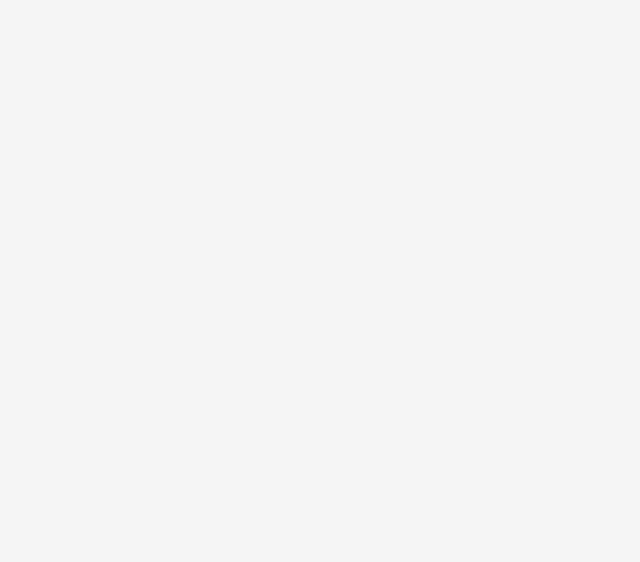
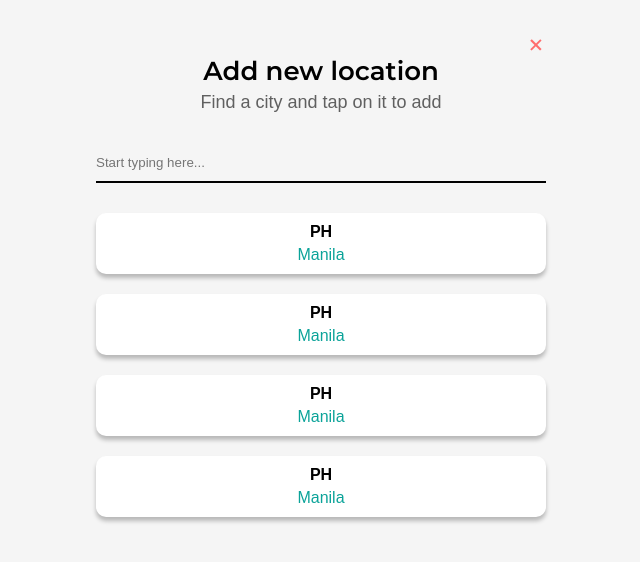
Before and after one commit to bertsss/search-weather, a Vue app: page /add in a window 1280 px wide. Shown: the top 562 px of the page, without its empty margins (319-959 px from the left). Built offline with nearby package versions, Linux system fonts and the light colour scheme; a web font is replaced by a local one.

Commit message:
- Complete Layout style - Added Loading component

```diff
--- a/src/components/BigCard.vue
+++ b/src/components/BigCard.vue
@@ -77,7 +77,7 @@ export default {
 	}
 
 	.weather {
-        font-weight: 100;
+        font-weight: 400;
 		font-size: 18px;
 		color: #0ba399;
 		margin-bottom: 5px;
--- /dev/null
+++ b/src/components/Loading.vue
@@ -0,0 +1,74 @@
+<template>
+    <div class="lds-ellipsis"><div></div><div></div><div></div><div></div></div>
+</template>
+
+<script>
+export default {
+}
+</script>
+
+<style lang="scss" scoped>
+.lds-ellipsis {
+    display: inline-block;
+    position: relative;
+    width: 80px;
+    height: 80px;
+}
+
+.lds-ellipsis div {
+    position: absolute;
+    top: 33px;
+    width: 13px;
+    height: 13px;
+    border-radius: 50%;
+    background: #55c5be;
+    animation-timing-function: cubic-bezier(0, 1, 1, 0);
+}
+
+.lds-ellipsis div:nth-child(1) {
+    left: 8px;
+    animation: lds-ellipsis1 0.6s infinite;
+}
+
+.lds-ellipsis div:nth-child(2) {
+    left: 8px;
+    animation: lds-ellipsis2 0.6s infinite;
+}
+
+.lds-ellipsis div:nth-child(3) {
+    left: 32px;
+    animation: lds-ellipsis2 0.6s infinite;
+}
+
+.lds-ellipsis div:nth-child(4) {
+    left: 56px;
+    animation: lds-ellipsis3 0.6s infinite;
+}
+
+@keyframes lds-ellipsis1 {
+    0% {
+        transform: scale(0);
+    }
+    100% {
+        transform: scale(1);
+    }
+}
+
+@keyframes lds-ellipsis3 {
+    0% {
+        transform: scale(1);
+    }
+    100% {
+        transform: scale(0);
+    }
+}
+
+@keyframes lds-ellipsis2 {
+    0% {
+        transform: translate(0, 0);
+    }
+    100% {
+        transform: translate(24px, 0);
+    }
+}
+</style>
--- a/src/components/SmallCard.vue
+++ b/src/components/SmallCard.vue
@@ -1,5 +1,5 @@
 <template>
-	<div class="small-card">
+	<div class="small-card" @click="$emit('click', location)">
 		<span>{{ location }}</span>
 
 		<div class="temp-container">
@@ -65,7 +65,7 @@ export default {
         align-items: center;
 
         .weather {
-            font-weight: 100;
+            font-weight: 400;
             font-size: 14px;
             color: #0ba399;
             margin-bottom: 5px;
--- a/src/views/Add.vue
+++ b/src/views/Add.vue
@@ -1,5 +1,146 @@
 <template>
-    <div>
+	<div class="add">
+        <img :src="require('@/assets/close.png')" @click="$router.push('/')">
+		<h1>Add new location </h1>
+        <h4>Find a city and tap on it to add</h4>
+        <input
+            type="text"
+            placeholder="Start typing here..."
+            v-model="text"
+            @input="search"
+        >
 
-    </div>
+        <Loading v-if="loading" class="loading"/>
+
+        <div
+            v-else
+            v-for="(item, key) in list"
+            class="country-container"
+            @click="$router.push('/')"
+            :key="key"
+        >
+            <p class="country">PH</p>
+            <p class="city">Manila</p>
+        </div>
+	</div>
 </template>
+
+<script>
+export default {
+	name: 'Add',
+
+	components: {
+		Loading: () => import('../components/Loading.vue')
+	},
+
+	data () {
+		return {
+			text: '',
+			loading: false,
+			list: [
+				{ code: 'PH', city: 'Manila' },
+				{ code: 'PH', city: 'Manila' },
+				{ code: 'PH', city: 'Manila' },
+				{ code: 'PH', city: 'Manila' }
+			]
+		}
+	},
+
+	methods: {
+		search () {
+			this.loading = true
+			if (this.timeout) clearTimeout(this.timeout)
+			this.timeout = setTimeout(() => {
+				console.log(this.text)
+				this.loading = false
+			}, 500)
+		}
+	}
+}
+</script>
+
+<style lang="scss" scoped>
+.add {
+	display: flex;
+	flex-direction: column;
+	padding: 35px 0px;
+	text-align: center;
+
+	h1 {
+		font-weight: 600;
+		font-size: 26px;
+		margin-bottom: 5px;
+    }
+
+    h4 {
+        color: #606060;
+		font-weight: 400;
+		font-size: 18px;
+		margin-bottom: 30px;
+    }
+
+    img {
+        cursor: pointer;
+        display: block;
+        margin-left: auto;
+        width: 20px;
+        height: 20px;
+    }
+
+    input {
+        font-family: 'Montserrat', sans-serif;
+        color: #606060;
+        height: 40px;
+        border: 0;
+        outline: 0;
+        border-bottom: 2px solid #000000;
+        background-color: #F5F5F5;
+        width: 450px;
+        margin-bottom: 30px;
+    }
+
+    .loading {
+        margin: 0px auto;
+    }
+
+    .country-container {
+        display: flex;
+        flex-direction: column;
+
+        background-color: #ffffff;
+        border-radius: 10px;
+        box-shadow: 0px 4px 4px rgba(0, 0, 0, 0.25);
+        width: 450px;
+        box-shadow: 5px black;
+        padding: 10px;
+        font-size: 16px;
+        margin-bottom: 20px;
+        cursor: pointer;
+
+        &:hover {
+            background-color: #60d8d0;
+
+            p {
+                color: #ffffff;
+            }
+        }
+
+        .country {
+            font-weight: 700;
+            margin-bottom: 5px;
+        }
+
+        .city {
+            color: #0ba399;
+        }
+    }
+}
+
+@media only screen and (max-width: 600px) {
+    .add {
+        .country-container, input {
+            width: 350px;
+        }
+    }
+}
+</style>
--- a/src/views/Home.vue
+++ b/src/views/Home.vue
@@ -3,12 +3,17 @@
 		<h1>Current Location</h1>
 		<BigCard class="big-card-container"/>
         <h2>Other Location</h2>
-        <SmallCard class="small-card-container"/>
-        <SmallCard class="small-card-container"/>
-        <SmallCard class="small-card-container"/>
-        <SmallCard class="small-card-container"/>
-        <SmallCard class="small-card-container"/>
-        <img :src="require('@/assets/plus.png')">
+        <SmallCard
+            class="small-card-container"
+            v-for="(item, key) in list"
+            @click="$router.push(`/view/${item.id}`)"
+            :key="key"
+            :location='item.location'
+            :temp='item.temperature'
+            :weather='item.weather'
+            :rangeTemp='item.rangeTemp'
+        />
+        <img :src="require('@/assets/plus.png')" @click="$router.push('/add')">
 	</div>
 </template>
 
@@ -19,6 +24,21 @@ export default {
 	components: {
 		BigCard: () => import('../components/BigCard.vue'),
 		SmallCard: () => import('../components/SmallCard.vue')
+	},
+
+	data () {
+		return {
+			list: [
+				{ id: 1, location: 'Manila, Philippines', temperature: '10', weather: 'Sunny', rangeTemp: [13, 23] },
+				{ id: 1, location: 'Manila, Philippines', temperature: '20', weather: 'Sunny', rangeTemp: [13, 23] },
+				{ id: 1, location: 'Manila, Philippines', temperature: '30', weather: 'Sunny', rangeTemp: [13, 23] },
+				{ id: 1, location: 'Manila, Philippines', temperature: '40', weather: 'Sunny', rangeTemp: [13, 23] },
+				{ id: 1, location: 'Manila, Philippines', temperature: '50', weather: 'Sunny', rangeTemp: [13, 23] },
+				{ id: 1, location: 'Manila, Philippines', temperature: '25', weather: 'Sunny', rangeTemp: [13, 23] },
+				{ id: 1, location: 'Manila, Philippines', temperature: '35', weather: 'Sunny', rangeTemp: [13, 23] },
+				{ id: 1, location: 'Manila, Philippines', temperature: '45', weather: 'Sunny', rangeTemp: [13, 23] }
+			]
+		}
 	}
 }
 </script>
@@ -46,8 +66,8 @@ export default {
         cursor: pointer;
         display: block;
         margin: 0px auto;
-        width: 50px;
-        height: 50px;
+        width: 30px;
+        height: 30px;
     }
 
     .big-card-container {
@@ -56,6 +76,10 @@ export default {
 
     .small-card-container {
         margin-bottom: 30px;
+
+        &:hover{
+            cursor: pointer;
+        }
     }
 }
 </style>
--- a/src/views/View.vue
+++ b/src/views/View.vue
@@ -0,0 +1,82 @@
+<template>
+	<div class="view">
+        <Loading v-if="loading" class="loading"/>
+
+        <div v-else>
+            <img :src="require('@/assets/close.png')" @click="$router.push('/')">
+            <h1>Manila, Philippines </h1>
+            <h4>Forecast for the next 5 days</h4>
+            <SmallCard class="small-card-container"/>
+            <SmallCard class="small-card-container"/>
+            <SmallCard class="small-card-container"/>
+            <SmallCard class="small-card-container"/>
+            <SmallCard class="small-card-container"/>
+        </div>
+	</div>
+</template>
+
+<script>
+export default {
+	name: 'View',
+
+	data () {
+		return {
+			loading: false
+		}
+	},
+
+	created () {
+		this.loading = true
+		setTimeout(() => {
+			this.loading = false
+		}, 1000)
+	},
+
+	components: {
+		SmallCard: () => import('../components/SmallCard.vue'),
+		Loading: () => import('../components/Loading.vue')
+	}
+}
+</script>
+
+<style lang="scss" scoped>
+.view {
+	display: flex;
+	flex-direction: column;
+	padding: 35px 0px;
+	text-align: center;
+
+	h1 {
+		font-weight: 600;
+		font-size: 26px;
+		margin-bottom: 5px;
+    }
+
+    h4 {
+        color: #606060;
+		font-weight: 400;
+		font-size: 18px;
+		margin-bottom: 30px;
+    }
+
+    img {
+        cursor: pointer;
+        display: block;
+        margin-left: auto;
+        width: 20px;
+        height: 20px;
+    }
+
+    .big-card-container {
+        margin-bottom: 50px;
+    }
+
+    .small-card-container {
+        margin-bottom: 30px;
+    }
+
+    .loading {
+        margin: 0px auto;
+    }
+}
+</style>
```
Also changed, not shown: src/assets/close.png (added), src/assets/styles/app.scss (line endings or trailing spaces).
